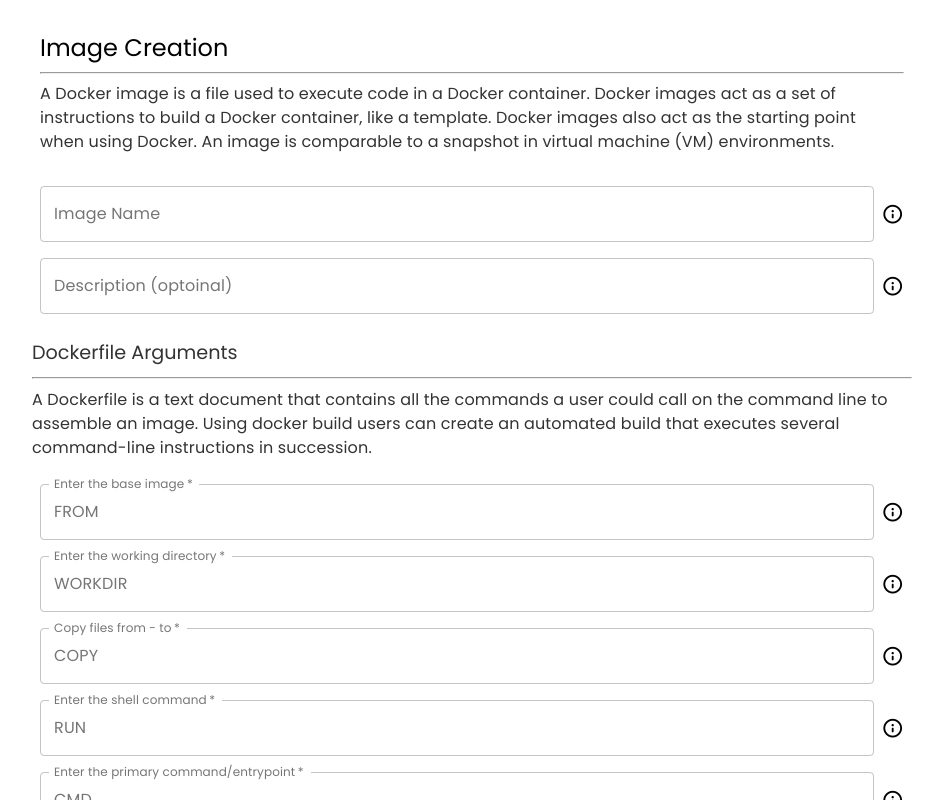
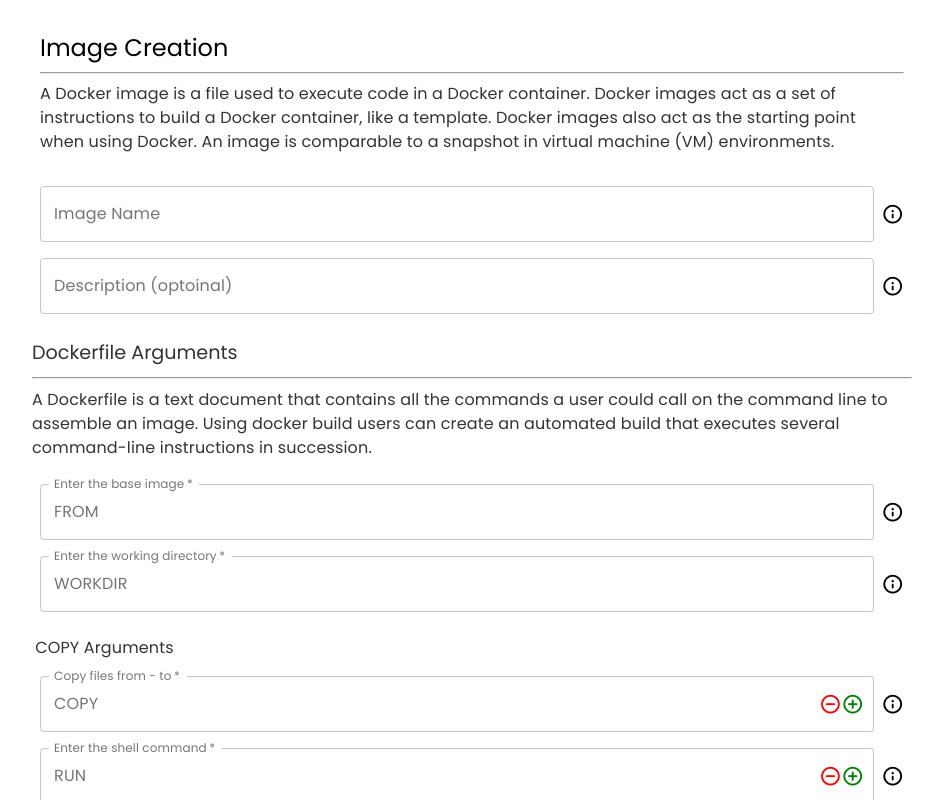
Before and after one commit to rithwika21/capstone, a React (Create React App) app in the folder client/: page / in a window 1280 px wide. Shown: the top 800 px of the page, without its empty margins (168-1111 px from the left). Built offline with nearby package versions, Linux system fonts and the light colour scheme.

Commit message:
feat: dynamic field addition and removal(COPY and RUN commands)

```diff
--- a/client/src/components/images/creationform.jsx
+++ b/client/src/components/images/creationform.jsx
@@ -1,4 +1,4 @@
-import React from "react";
+import React, { useReducer } from "react";
 import {
 	Container,
 	makeStyles,
@@ -21,6 +21,7 @@
 		maxWidth: "200px",
 	},
 	inputBx: {
+		position: "relative",
 		display: "flex",
 		alignItems: "center",
 	},
@@ -32,6 +33,11 @@
 		width: "100%",
 	},
 	p: {
+		color: "#333",
+	},
+	innerSubtitle: {
+		margin: "1rem 0 0.5rem 0.2rem",
+		fontWeight: "400",
 		color: "#333",
 	},
 }));
@@ -46,8 +52,76 @@
 	},
 }))(Tooltip);
 
+const reducer = (state, action) => {
+	const { type, payload } = action;
+	if (type === "COPY") {
+		state.copyList[payload.i].COPY = payload.value;
+		return state;
+	} else if (type === "RUN") {
+		state.runList[payload.i].RUN = payload.value;
+		return state;
+	} else {
+		return { ...state, [type]: payload };
+	}
+};
+
 export const CreationForm = () => {
+	const initialState = {
+		FROM: "",
+		WORKDIR: "",
+		copyList: [
+			{
+				COPY: "",
+			},
+		],
+		runList: [
+			{
+				RUN: "",
+			},
+		],
+		envList: [],
+		CMD: [],
+		otherList: [],
+	};
 	const classes = useStyles();
+	const [imageState, dispatch] = useReducer(reducer, initialState);
+
+	const { FROM, WORKDIR, copyList, runList, envList, CMD, otherList } =
+		imageState;
+
+	const addField = (type) => {
+		if (type === "copy") {
+			const newList = [...copyList];
+			newList.push({
+				COPY: "",
+			});
+			dispatch({ type: "copyList", payload: newList });
+		} else if (type === "run") {
+			const newList = [...runList];
+			newList.push({
+				RUN: "",
+			});
+			dispatch({ type: "runList", payload: newList });
+		}
+	};
+
+	const removeField = (type, index) => {
+		if (type === "copy") {
+			if (copyList.length === 1) {
+				return;
+			}
+			const newList = [...copyList];
+			newList.splice(index, 1);
+			dispatch({ type: "copyList", payload: newList });
+		} else if (type === "run") {
+			if (runList.length === 1) {
+				return;
+			}
+			const newList = [...runList];
+			newList.splice(index, 1);
+			dispatch({ type: "runList", payload: newList });
+		}
+	};
 
 	return (
 		<div>
@@ -120,6 +194,10 @@
 								name='baseImageName'
 								autoComplete='image'
 								color='primary'
+								value={FROM}
+								onChange={(e) =>
+									dispatch({ type: "FROM", payload: e.target.value })
+								}
 								InputProps={{
 									startAdornment: (
 										<InputAdornment position='start'>FROM</InputAdornment>
@@ -150,6 +228,10 @@
 								name='workdir'
 								autoComplete='workdir'
 								color='primary'
+								value={WORKDIR}
+								onChange={(e) => {
+									dispatch({ type: "WORKDIR", payload: e.target.value });
+								}}
 								InputProps={{
 									startAdornment: (
 										<InputAdornment position='start'>WORKDIR</InputAdornment>
@@ -162,6 +244,11 @@
 								</div>
 							</LightTooltip>
 						</Grid>
+						<Typography className={classes.innerSubtitle}>
+							COPY Arguments
+						</Typography>
+						{copyList.map((item, i) => {
+							return (
 								<Grid item xs={12} sm={12} className={classes.inputBx}>
 									<TextField
 										variant='outlined'
@@ -173,18 +260,38 @@
 										name='imageName'
 										autoComplete='image'
 										color='primary'
+										onChange={(e) => {
+											const data = { i, value: e.target.value };
+											dispatch({ type: "COPY", payload: data });
+										}}
 										InputProps={{
 											startAdornment: (
 												<InputAdornment position='start'>COPY</InputAdornment>
 											),
 										}}
 									/>
+									<div className='add_remove'>
+										{copyList.length === i + 1 && (
+											<i
+												class='uil uil-plus-circle add__icon'
+												onClick={() => addField("copy")}
+											></i>
+										)}
+										<i
+											class='uil uil-minus-circle remove__icon'
+											onClick={() => removeField("copy", i)}
+										></i>
+									</div>
 									<LightTooltip title='Add' placement='right' arrow>
 										<div>
 											<i class='uil uil-info-circle info__icon'></i>
 										</div>
 									</LightTooltip>
 								</Grid>
+							);
+						})}
+						{runList.map((item, i) => {
+							return (
 								<Grid item xs={12} sm={12} className={classes.inputBx}>
 									<TextField
 										variant='outlined'
@@ -196,18 +303,36 @@
 										name='imageName'
 										autoComplete='image'
 										color='primary'
+										onChange={(e) => {
+											const data = { i, value: e.target.value };
+											dispatch({ type: "RUN", payload: data });
+										}}
 										InputProps={{
 											startAdornment: (
 												<InputAdornment position='start'>RUN</InputAdornment>
 											),
 										}}
 									/>
+									<div className='add_remove'>
+										{runList.length === i + 1 && (
+											<i
+												class='uil uil-plus-circle add__icon'
+												onClick={() => addField("run")}
+											></i>
+										)}
+										<i
+											class='uil uil-minus-circle remove__icon'
+											onClick={() => removeField("run", i)}
+										></i>
+									</div>
 									<LightTooltip title='Add' placement='right' arrow>
 										<div>
 											<i class='uil uil-info-circle info__icon'></i>
 										</div>
 									</LightTooltip>
 								</Grid>
+							);
+						})}
 						<Grid item xs={12} sm={12} className={classes.inputBx}>
 							<TextField
 								variant='outlined'
@@ -219,6 +344,10 @@
 								name='imageName'
 								autoComplete='image'
 								color='primary'
+								value={CMD}
+								onChange={(e) => {
+									dispatch({ type: "CMD", payload: e.target.value });
+								}}
 								InputProps={{
 									startAdornment: (
 										<InputAdornment position='start'>CMD</InputAdornment>
--- a/client/src/styles/index.css
+++ b/client/src/styles/index.css
@@ -9,3 +9,20 @@
 	font-size: 1.4rem;
 	margin-left: 0.5rem;
 }
+
+.add__icon {
+	font-size: 1.4rem;
+	float: right;
+	color: green;
+}
+
+.remove__icon {
+	font-size: 1.4rem;
+	float: right;
+	color: red;
+}
+
+.add_remove {
+	position: absolute;
+	right: 3rem;
+}
```
Lines whose indentation alone changed are shown as unchanged.
